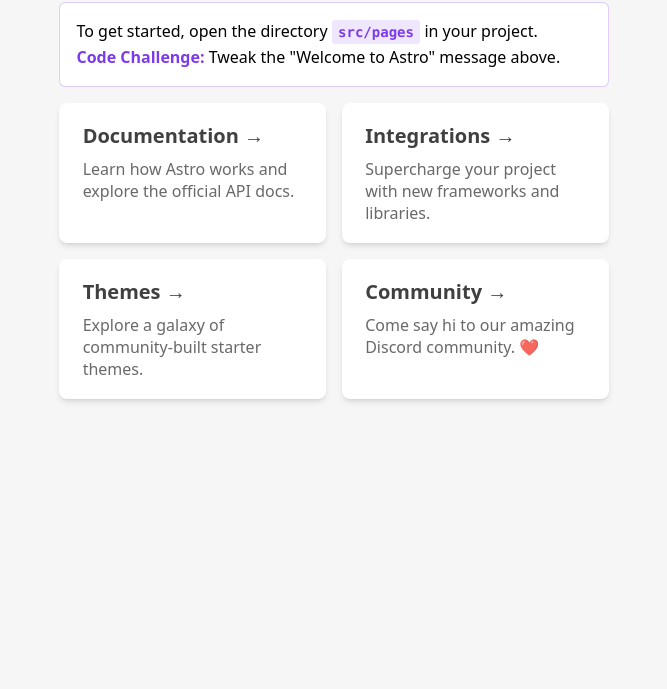
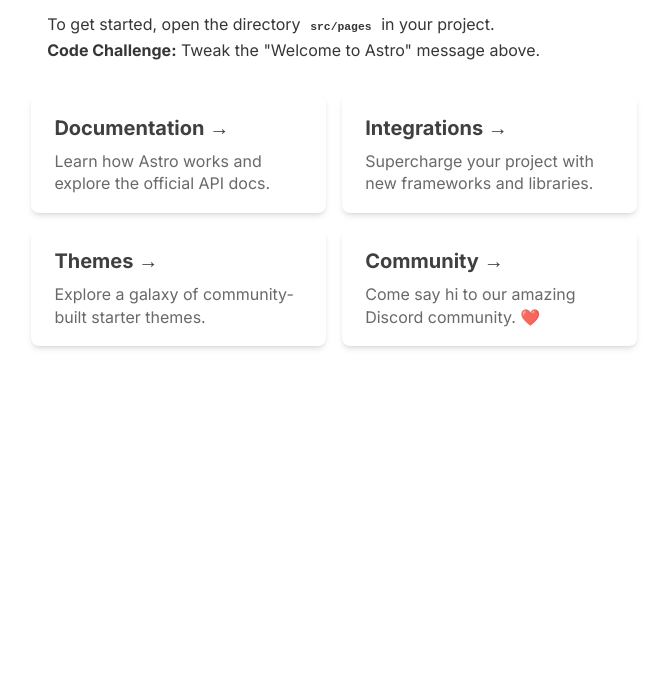
Before and after one commit to sumanbiswas7/nutshell-web, an Astro site: page / in a window 1280 px wide. Shown: the part 111-800 px from the top of the page, without its empty margins (306-973 px from the left). Built offline with nearby package versions, Linux system fonts and the light colour scheme; Astro itself is replaced by a stand-in of ours.

Commit message:
chore: cols added

```diff
--- a/src/layouts/Layout.astro
+++ b/src/layouts/Layout.astro
@@ -20,16 +20,19 @@
   </body>
 </html>
 <style is:global>
+  @import url("https://fonts.googleapis.com/css2?family=Inter:wght@400;600;700&display=swap");
   :root {
-		--accent: 124, 58, 237;
-		--accent-gradient: linear-gradient(45deg, rgb(var(--accent)), #da62c4 30%, white 60%);
+    --accent: #fd9228;
+    --accent-mid: #ffa64f;
+    --accent-light: #ffbf80;
+    --background: #fff;
+    --font: #363636;
   }
   html {
-		font-family: system-ui, sans-serif;
-		background-color: #F6F6F6;
+    font-family: "Inter", sans-serif;
+    background-color: var(--background);
+    color: var(--font);
   }
   code {
-		font-family: Menlo, Monaco, Lucida Console, Liberation Mono, DejaVu Sans Mono,
-			Bitstream Vera Sans Mono, Courier New, monospace;
   }
 </style>
```
Also changed, not shown: 1 other file. Lines whose indentation alone changed are shown as unchanged.
